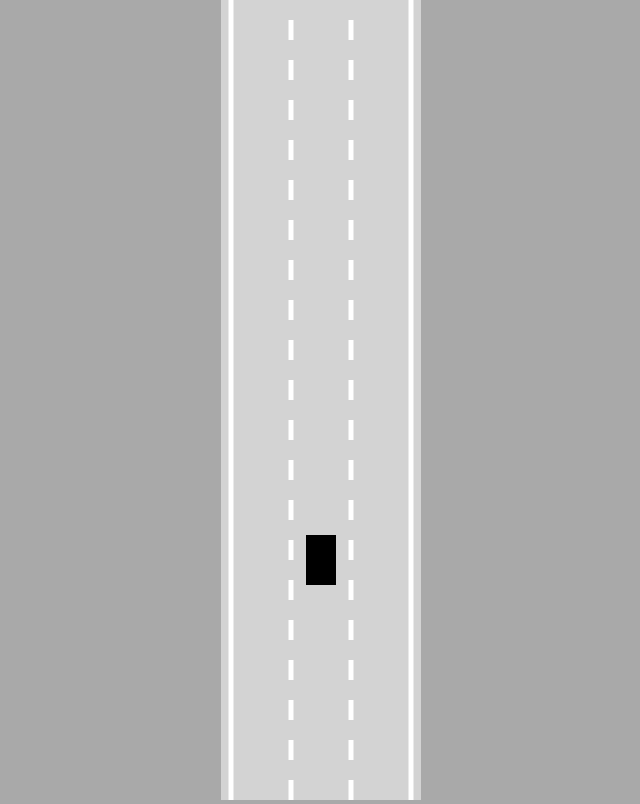
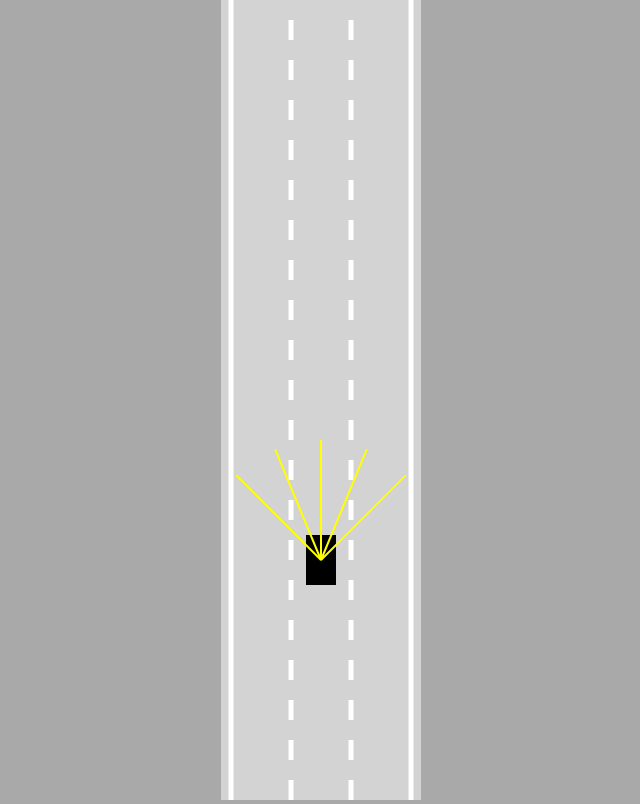
Before and after one commit to AndrewMitchell25/Self-Driving-Car, a plain HTML site: page index.html in a window 1280 px wide. Shown: the whole page, without its empty margins (319-959 px from the left). Drawn offline with Linux system fonts and the light colour scheme.

Commit message:
Sensors and Intersections working

```diff
--- a/car.js
+++ b/car.js
@@ -11,11 +11,13 @@ class Car{
         this.friction = 0.05;
         this.angle = 0;
 
+        this.sensor = new Sensor(this);
         this.controls = new Controls();
     }
 
-    update(){
+    update(roadBorders){
         this.#move();
+        this.sensor.update(roadBorders);
     }
 
     #move(){
@@ -75,5 +77,8 @@ class Car{
         ctx.fill();
 
         ctx.restore();
+
+        //draw the sensor
+        this.sensor.draw(ctx);
     }
 }
--- a/index.html
+++ b/index.html
@@ -10,6 +10,7 @@
 <body>
     <canvas class="myCanvas" id="myCanvas"></canvas>
 
+    <script src="sensor.js"></script>
     <script src="utils.js"></script>
     <script src="road.js"></script>
     <script src="controls.js"></script>
--- a/main.js
+++ b/main.js
@@ -8,7 +8,7 @@ const car = new Car(road.getLaneCenter(1), 100, 30, 50);
 animate();
 
 function animate(){
-    car.update()
+    car.update(road.borders);
 
     canvas.height = window.innerHeight;
 
--- /dev/null
+++ b/sensor.js
@@ -0,0 +1,73 @@
+class Sensor{
+    constructor(car){
+        this.car = car;
+        this.rayCount = 5;
+        this.rayLength = 120;
+        this.raySpread = Math.PI/2;
+
+        this.rays = [];
+        this.readings = [];
+    }
+
+    update(roadBorders){
+        this.#castRays();
+        this.readings = [];
+        for(let i = 0; i < this.rays.length; i++){
+            this.readings.push(this.#getReading(this.rays[i], roadBorders));
+        }
+    }
+
+    #getReading(ray, roadBorders){
+        let touches = [];
+
+        for(let i = 0; i < roadBorders.length; i++){
+            const touch = getIntersection(ray[0], ray[1], roadBorders[i][0], roadBorders[i][1]);
+            if(touch){
+                touches.push(touch);
+            }
+        }
+
+        if(touches.length == 0) {
+            return null;
+        } else {
+            const offsets = touches.map(e => e.offset);
+            const minOffset = Math.min(...offsets);
+            return touches.find(e=>e.offset==minOffset);
+        }
+    }
+
+    #castRays(){
+        this.rays = [];
+        for(let i = 0; i < this.rayCount; i++){
+            const rayAngle = lerp(this.raySpread/2, -this.raySpread/2, this.rayCount == 1 ? 0.5 : i/(this.rayCount-1)) + this.car.angle;
+
+            const start = {x:this.car.x, y:this.car.y};
+            const end = {x:this.car.x-Math.sin(rayAngle)*this.rayLength, y:this.car.y-Math.cos(rayAngle)*this.rayLength}
+
+            this.rays.push([start, end]);
+        }
+    }
+
+    draw(ctx){
+        for(let i = 0; i < this.rayCount; i++){
+            let end = this.rays[i][1];
+            if(this.readings[i]){
+                end = this.readings[i];
+            }
+
+            ctx.beginPath();
+            ctx.lineWidth=2;
+            ctx.strokeStyle = "yellow";
+            ctx.moveTo(this.rays[i][0].x, this.rays[i][0].y);
+            ctx.lineTo(end.x, end.y);
+            ctx.stroke();
+
+            ctx.beginPath();
+            ctx.lineWidth=2;
+            ctx.strokeStyle = "black";
+            ctx.moveTo(this.rays[i][1].x, this.rays[i][1].y);
+            ctx.lineTo(end.x, end.y);
+            ctx.stroke();
+        }
+    }
+}
--- a/utils.js
+++ b/utils.js
@@ -1,3 +1,22 @@
 function lerp(A, B, t){
     return A+(B-A)*t;
 }
+
+function getIntersection(A, B, C, D){
+    const tTop = (D.x-C.x)*(A.y-C.y) - (D.y-C.y)*(A.x-C.x);
+    const uTop = (A.x-B.x)*(C.y-A.y) - (A.y-B.y)*(C.x-A.x);
+    const bottom = (B.x-A.x)*(D.y-C.y) - (B.y-A.y)*(D.x-C.x);
+
+    if(bottom != 0){
+        const t=tTop/bottom;
+        const u = uTop/bottom;
+        if(t >= 0 && t <= 1 && u >= 0 && u<=1){
+            return {
+                x:lerp(A.x, B.x, t),
+                y:lerp(A.y, B.y, t),
+                offset:t
+            }
+        }
+    }
+    return null;
+}
```
